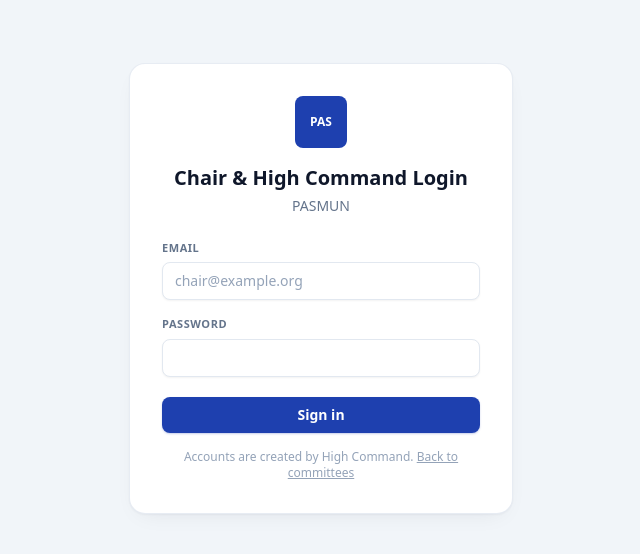
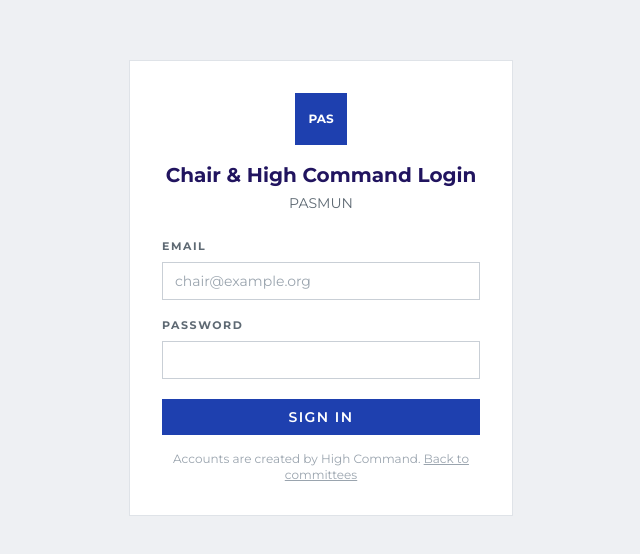
Before and after one commit to gerardovelezr6/managepasmun, a Next.js app: page /login in a window 1280 px wide. Shown: the part 112-666 px from the top of the page, without its empty margins (319-959 px from the left). Built offline with nearby package versions, Linux system fonts and the light colour scheme; no server answers; the database is empty.

Commit message:
Apply cap.edu.mx design language: Montserrat, indigo/slate neutrals, square flat surfaces, uppercase labels; brand colours kept for actions
Co-Authored-By: Claude Sonnet 5.5 <noreply@anthropic.com>
Claude-Session: https://claude.ai/code/session_01VeS5Wjk4pwX4ombP8UGxCJ

```diff
--- a/package.json
+++ b/package.json
@@ -13,6 +13,7 @@
     "bootstrap": "node --env-file=.env.local scripts/bootstrap-admin.mjs"
   },
   "dependencies": {
+    "@fontsource-variable/montserrat": "^5.3.0",
     "@supabase/supabase-js": "^2.45.0",
     "exceljs": "^4.4.0",
     "flag-icons": "^7.6.0",
--- a/src/app/admin/page.tsx
+++ b/src/app/admin/page.tsx
@@ -19,7 +19,7 @@ function Panel() {
   return (
     <main className="mx-auto max-w-7xl space-y-4 px-4 py-6">
       <div>
-        <h1 className="text-2xl font-bold">High Command</h1>
+        <h1 className="page-title">High Command</h1>
         <p className="text-sm text-slate-500">Conference-wide administration</p>
       </div>
       <Tabs
--- a/src/app/dashboard/page.tsx
+++ b/src/app/dashboard/page.tsx
@@ -12,7 +12,7 @@ function Inner() {
     <main className="mx-auto max-w-7xl space-y-6 px-4 py-8">
       <div className="flex flex-wrap items-end justify-between gap-3">
         <div>
-          <h1 className="text-2xl font-bold">Welcome, {profile?.full_name || profile?.email}</h1>
+          <h1 className="page-title">Welcome, {profile?.full_name || profile?.email}</h1>
           <p className="text-sm text-slate-500">{isHC ? 'High Command: you can run any committee.' : 'Your committees'}</p>
         </div>
         {isHC && <Link href="/admin" className="btn btn-primary">Open High Command panel</Link>}
--- a/src/app/globals.css
+++ b/src/app/globals.css
@@ -10,22 +10,29 @@
   --accent: 245 158 11;
 }
 
+/* Design language: Montserrat, roomy 15/26 body text in slate, deep-indigo headings, square flat
+   surfaces, spaced uppercase labels. The brand and accent colours (Branding tab) are kept for primary
+   actions, the active tab, focus rings and the header stripe. */
 @layer base {
   html { -webkit-text-size-adjust: 100%; }
-  body { @apply bg-slate-50 text-slate-900 antialiased; background-image: radial-gradient(60rem 22rem at 50% -8rem, rgb(var(--brand) / 0.07), transparent); background-repeat: no-repeat; }
+  body { @apply bg-white text-slate-500 antialiased; font-size: 15px; line-height: 1.73; }
+  h1, h2, h3, h4 { @apply font-bold text-slate-900; }
   ::selection { background: rgb(var(--brand) / 0.18); }
-  * { scrollbar-width: thin; scrollbar-color: #cbd5e1 transparent; }
+  * { scrollbar-width: thin; scrollbar-color: #C9CFD6 transparent; }
 }
 
 @layer components {
-  .btn { @apply inline-flex items-center justify-center gap-2 rounded-lg px-3.5 py-2 text-sm font-semibold transition duration-150 active:scale-[0.98] focus:outline-none focus-visible:ring-2 focus-visible:ring-brand/40 disabled:cursor-not-allowed disabled:opacity-50; }
-  .btn-primary { @apply bg-brand text-white shadow-sm shadow-brand/25 hover:bg-brand/90 hover:shadow-md hover:shadow-brand/30; }
-  .btn-secondary { @apply border border-slate-200 bg-white text-slate-700 shadow-sm hover:border-slate-300 hover:bg-slate-50; }
-  .btn-danger { @apply bg-red-600 text-white hover:bg-red-700; }
-  .btn-ghost { @apply text-slate-600 hover:bg-slate-100; }
+  .btn { @apply inline-flex items-center justify-center gap-2 px-4 py-2 text-sm font-semibold tracking-wide transition-colors duration-200 focus:outline-none focus-visible:ring-2 focus-visible:ring-brand/40 disabled:cursor-not-allowed disabled:opacity-50; }
+  .btn-primary { @apply bg-brand uppercase tracking-widest text-white hover:bg-brand/90; }
+  .btn-secondary { @apply border border-slate-300 bg-white text-slate-900 hover:border-slate-900 hover:bg-slate-50; }
+  .btn-danger { @apply bg-red-600 uppercase tracking-widest text-white hover:bg-red-700; }
+  .btn-ghost { @apply text-slate-900 hover:bg-slate-100; }
   .btn-sm { @apply px-2.5 py-1 text-xs; }
-  .input { @apply w-full rounded-lg border border-slate-200 bg-white px-3 py-2 text-sm text-slate-900 shadow-sm transition placeholder:text-slate-400 hover:border-slate-300 focus:border-brand focus:outline-none focus:ring-4 focus:ring-brand/10; }
-  .label { @apply mb-1.5 block text-[11px] font-bold uppercase tracking-wider text-slate-500; }
-  .card { @apply rounded-2xl border border-slate-200/80 bg-white p-5 shadow-[0_1px_2px_rgba(15,23,42,0.04),0_8px_24px_-12px_rgba(15,23,42,0.10)]; }
-  .badge { @apply inline-flex shrink-0 items-center whitespace-nowrap rounded-full px-2.5 py-0.5 text-xs font-semibold; }
+  .input { @apply w-full border border-slate-300 bg-white px-3 py-2 text-sm text-slate-900 transition-colors duration-200 placeholder:text-slate-400 hover:border-slate-400 focus:border-brand focus:outline-none focus:ring-2 focus:ring-brand/20; }
+  .label { @apply mb-1.5 block text-[11px] font-bold uppercase tracking-[0.14em] text-slate-500; }
+  .card { @apply border border-slate-200 bg-white p-5 transition-colors duration-200; }
+  .badge { @apply inline-flex shrink-0 items-center whitespace-nowrap px-2 py-0.5 text-[10px] font-bold uppercase tracking-wider; }
+  /* Page titles get a short brand-coloured bar underneath. */
+  .page-title { @apply relative pb-3 text-2xl font-bold text-slate-900; }
+  .page-title::after { content: ""; @apply absolute bottom-0 left-0 h-[3px] w-12 bg-brand; }
 }
--- a/src/app/layout.tsx
+++ b/src/app/layout.tsx
@@ -1,4 +1,5 @@
 import type { Metadata, Viewport } from 'next';
+import '@fontsource-variable/montserrat';
 import 'flag-icons/css/flag-icons.min.css';
 import './globals.css';
 import { AuthProvider } from '@/components/AuthProvider';
--- a/src/components/AppHeader.tsx
+++ b/src/components/AppHeader.tsx
@@ -11,7 +11,7 @@ export function AppHeader() {
   const router = useRouter();
   const t = useT();
   return (
-    <header className="sticky top-0 z-30 border-b border-slate-200/80 bg-white/80 shadow-[0_1px_12px_-6px_rgba(15,23,42,0.12)] backdrop-blur-md">
+    <header className="sticky top-0 z-30 border-b border-t-[3px] border-b-slate-200 border-t-brand bg-white">
       <div className="mx-auto flex max-w-7xl items-center gap-4 px-4 py-2.5">
         <Link href="/" className="flex min-w-0 items-center gap-3">
           <BrandMark size={34} />
--- a/src/components/CommitteeGrid.tsx
+++ b/src/components/CommitteeGrid.tsx
@@ -58,7 +58,7 @@ export function CommitteeGrid({ onlyMine = false }: { onlyMine?: boolean }) {
           <button
             key={s}
             onClick={() => setFilter(s)}
-            className={`rounded-full px-3 py-1 text-xs font-semibold transition ${filter === s ? 'bg-brand text-white' : 'bg-white text-slate-600 ring-1 ring-slate-200 hover:bg-slate-100'}`}
+            className={`px-3 py-1 text-xs font-semibold transition ${filter === s ? 'bg-brand text-white' : 'bg-white text-slate-600 ring-1 ring-slate-200 hover:bg-slate-100'}`}
           >
             {s === 'all' ? 'All' : SESSION_STATUS_LABEL[s]}
           </button>
@@ -75,7 +75,7 @@ export function CommitteeGrid({ onlyMine = false }: { onlyMine?: boolean }) {
               <h3 className="mb-2 flex items-center gap-2 text-xs font-bold uppercase tracking-wider text-slate-500"><span className="h-2.5 w-2.5 rounded-full" style={{ background: g.cat?.color || '#94a3b8' }} />{g.cat?.name || 'Other committees'} <span className="font-medium normal-case text-slate-400">({g.items.length})</span></h3>
             <div className="grid gap-4 sm:grid-cols-2 lg:grid-cols-3">
               {g.items.map((c) => (
-            <div key={c.id} className="card flex flex-col transition hover:-translate-y-0.5 hover:shadow-lg" style={{ borderTop: `3px solid ${g.cat?.color || '#cbd5e1'}` }}>
+            <div key={c.id} className="card flex flex-col transition-colors hover:border-slate-400" style={{ borderTop: `3px solid ${g.cat?.color || '#cbd5e1'}` }}>
               <div className="flex items-start justify-between gap-2">
                 <div className="min-w-0">
                   <div className="text-xs font-bold uppercase tracking-wider text-brand">{c.abbreviation}</div>
--- a/src/components/Flag.tsx
+++ b/src/components/Flag.tsx
@@ -33,7 +33,7 @@ export function GroupBadge({ groupKey, type: typeProp, className = '', full = fa
   if (!g) return null;
   return (
     <span
-      className={`inline-flex shrink-0 items-center gap-1.5 rounded-full px-2 py-0.5 text-[10px] font-bold uppercase leading-none tracking-wide ${solid ? 'text-white' : ''} ${className}`}
+      className={`inline-flex shrink-0 items-center gap-1.5 px-2 py-1 text-[10px] font-bold uppercase leading-none tracking-wider ${solid ? 'text-white' : ''} ${className}`}
       // Soft tinted pill in the group's colour on light screens; solid on the dark projection screen.
       style={solid ? { background: g.color } : { background: `color-mix(in srgb, ${g.color} 12%, white)`, color: g.color, boxShadow: `inset 0 0 0 1px color-mix(in srgb, ${g.color} 28%, white)` }}
       title={nameIn(g, lang)}
--- a/src/components/admin/Committees.tsx
+++ b/src/components/admin/Committees.tsx
@@ -215,7 +215,7 @@ export function Committees() {
             </div>
             <div className="flex flex-wrap gap-1.5">
               {[{ key: 'all', name: 'All' }, ...catalog.categories, { key: 'none', name: 'Uncategorized' }].map((c) => (
-                <button key={c.key} onClick={() => setCatFilter(c.key)} className={`rounded-full px-3 py-1 text-xs font-semibold ${catFilter === c.key ? 'bg-brand text-white' : 'bg-white text-slate-600 ring-1 ring-slate-200 hover:bg-slate-100'}`}>{c.name}</button>
+                <button key={c.key} onClick={() => setCatFilter(c.key)} className={`px-3 py-1 text-xs font-semibold ${catFilter === c.key ? 'bg-brand text-white' : 'bg-white text-slate-600 ring-1 ring-slate-200 hover:bg-slate-100'}`}>{c.name}</button>
               ))}
             </div>
             {anySecret && (
--- a/tailwind.config.ts
+++ b/tailwind.config.ts
@@ -6,7 +6,12 @@ const config: Config = {
   content: ['./src/**/*.{ts,tsx}'],
   theme: {
     extend: {
+      // Shape language: square corners everywhere (circles stay round), flat surfaces.
+      borderRadius: { none: '0', sm: '0', DEFAULT: '0', md: '0', lg: '0', xl: '0', '2xl': '0', '3xl': '0', full: '9999px' },
       colors: {
+        // Neutral scale: body text #5E6973 (slate-500), strong text and headings deep indigo (slate-900).
+        slate: { 50: '#F7F8FA', 100: '#EEF0F3', 200: '#DFE3E8', 300: '#C9CFD6', 400: '#9AA4AE', 500: '#5E6973', 600: '#4B555F', 700: '#38414A', 800: '#1E1D3D', 900: '#21145F' },
+        red: { 50: '#FEF2F2', 100: '#FDE2E2', 200: '#FBC4C4', 300: '#F59A9A', 400: '#EB6464', 500: '#DC3A3A', 600: '#CC1010', 700: '#A80D0D', 800: '#870F0F', 900: '#6B1010' },
         brand: 'rgb(var(--brand) / <alpha-value>)',
         accent: 'rgb(var(--accent) / <alpha-value>)',
         ink: {
@@ -15,13 +20,13 @@ const config: Config = {
           faint: '#94a3b8',
         },
         stage: {
-          DEFAULT: '#0b1220',
-          raised: '#121b2e',
-          line: '#24314d',
+          DEFAULT: '#0F0E3A',
+          raised: '#1E1D3D',
+          line: '#303065',
         },
       },
       fontFamily: {
-        sans: ['ui-sans-serif', 'system-ui', '-apple-system', 'Segoe UI', 'Roboto', 'Helvetica Neue', 'Arial', 'sans-serif'],
+        sans: ['"Montserrat Variable"', 'Montserrat', 'ui-sans-serif', 'system-ui', '-apple-system', 'Segoe UI', 'Roboto', 'Helvetica Neue', 'Arial', 'sans-serif'],
       },
       keyframes: {
         ticker: {
```
Also changed, not shown: src/components/ui.tsx (+4 -4 lines), 1 other file (tests, documents, lock files or other folders).
